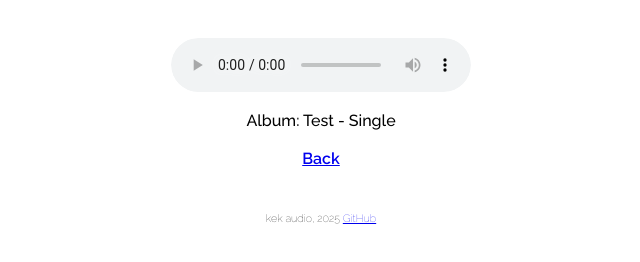
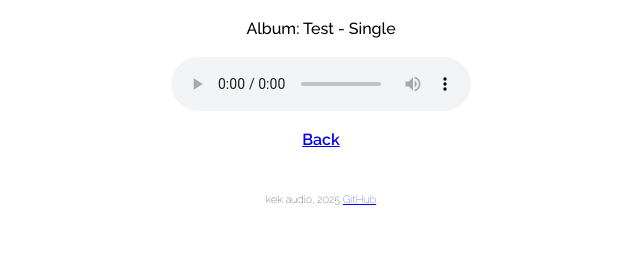
Before and after one commit to kektris/kekaudio, a plain HTML site: page track/1/index.html in a window 1280 px wide. Shown: the part 88-350 px from the top of the page, without its empty margins (319-959 px from the left). Drawn offline with Linux system fonts and the light colour scheme.

Commit message:
Cosmetic changes: moved album info

```diff
--- a/track/1/index.html
+++ b/track/1/index.html
@@ -30,9 +30,9 @@
 </style>
 <body>
     <br>
-    <h1>Test - Test</h1><br>
+    <h1>Test - Test</h1>
+    <div style="font-weight: 500;">Album: Test - Single</div><br><!--instead of single there may be ep or nothing-->
     <audio autoplay src="https://koke228.ru/static/audio/Poshlaja_Molli-2013_366.mp3" type="audio/mpeg" controls preload="metadata">Your browser doesn't support HTML5</audio><br>
-    <div style="font-weight: 500;">Album: Test - Single</div><br><!--instead of single there may be ep or nothing-->
     <div style="font-weight: 600;"><a href="/">Back</a></div>
     <br>
     <h6 style="text-align: center; font-weight: 100;">kek audio, 2025 <a href="https://github.com/kektris/kekaudio">GitHub</a></h6>
```
